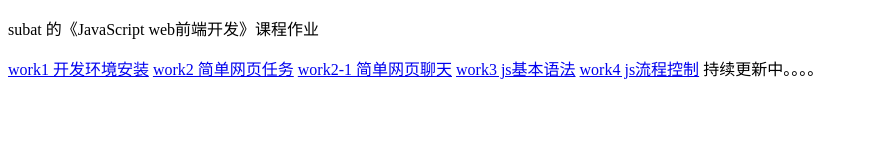
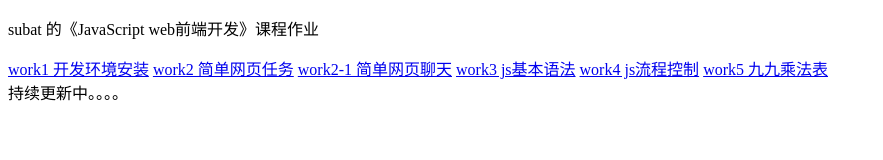
Before and after one commit to subat1004/jswork, a plain HTML site: page index.html in a window 1280 px wide. Shown: the whole page, without its empty margins (0-883 px from the left). Drawn offline with Linux system fonts and the light colour scheme.

Commit message:
Update index.html

```diff
--- a/index.html
+++ b/index.html
@@ -11,6 +11,7 @@
         <a href="work2-1/index.html">work2-1 简单网页聊天</a>
         <a href="work3/index.html">work3 js基本语法</a>
         <a href="work4/index.html">work4 js流程控制</a>
+        <a href="work5/index.html">work5 九九乘法表</a><br>
         持续更新中。。。。
     </body>
 </html>
```
